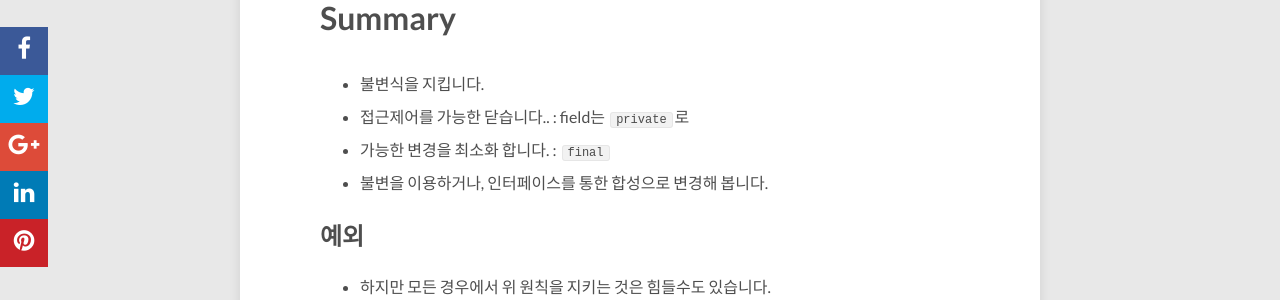
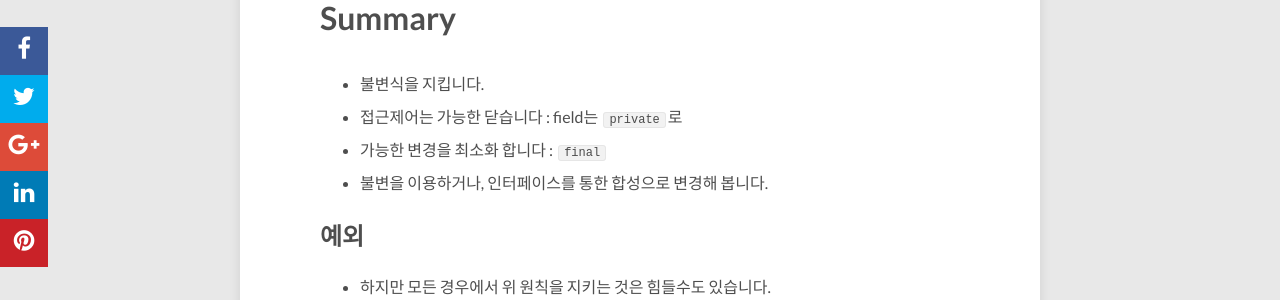
Before and after one commit to redutan/redutan.github.io, a Jekyll site: the page built from _posts/2018/2018-04-21-dangers-of-inheritance.markdown, in a window 1280 px wide and 900 px high, scrolled down 8779 px. Shown: the part 153-453 px from the top of the window. Built offline with Jekyll 4.4.1, drawn with Linux system fonts in a browser that asks for light colours; nearby versions of some CDN libraries; comment, search, counter and statistics services are not loaded.

Commit message:
Modify "dangers-of-inheritance"

```diff
--- a/_posts/2018/2018-04-21-dangers-of-inheritance.markdown
+++ b/_posts/2018/2018-04-21-dangers-of-inheritance.markdown
@@ -275,8 +275,8 @@ public abstract class AbstractSafePrefixContentHolder implements ContentHolder {
 # Summary
 
 * 불변식을 지킵니다.
-* 접근제어를 가능한 닫습니다.. : field는 `private`로
-* 가능한 변경을 최소화 합니다. : `final`
+* 접근제어는 가능한 닫습니다 : field는 `private`로
+* 가능한 변경을 최소화 합니다 : `final`
 * 불변을 이용하거나, 인터페이스를 통한 합성으로 변경해 봅니다.
 
 ## 예외
```
